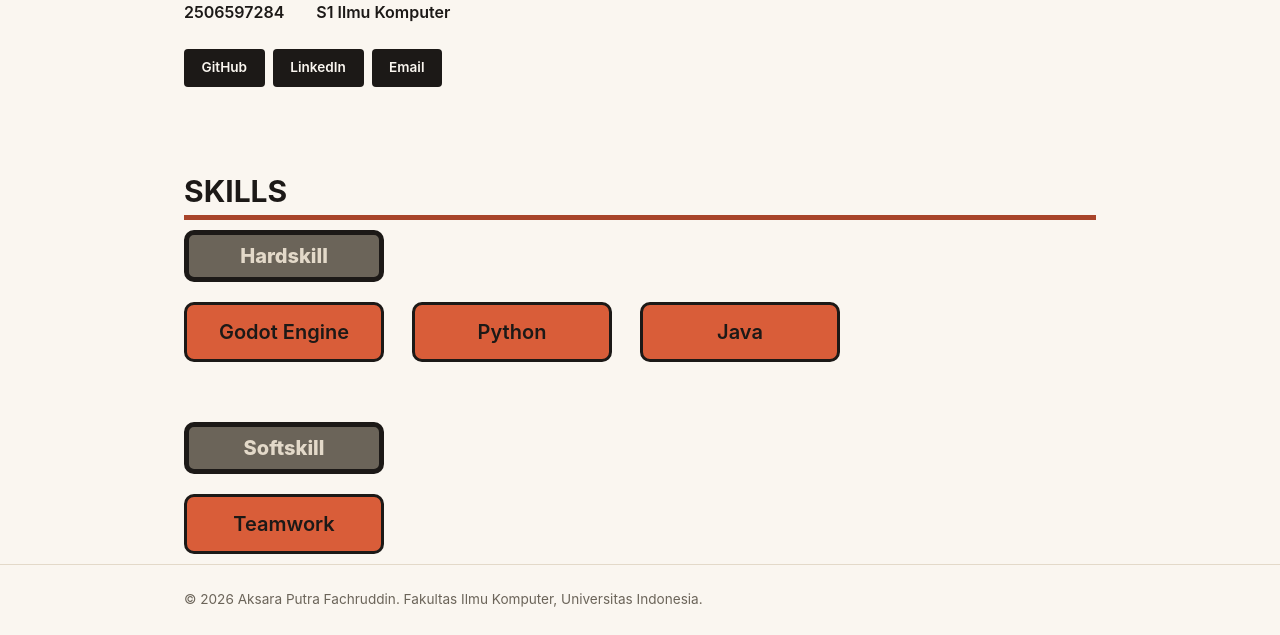
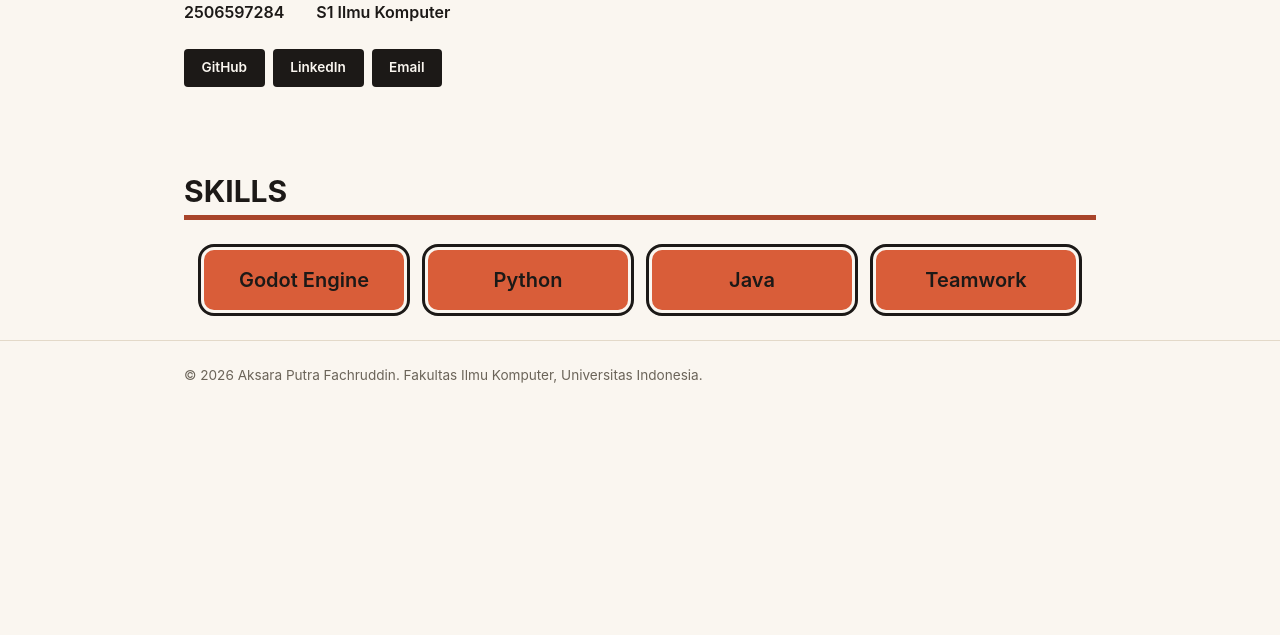
Before and after one commit to aksara-putra-f/myportofolio, a Django app: page / in a window 1280 px wide. Shown: the part 657-1292 px from the top of the page. After the commit the page ends 1040 px from the top, so only its background shows below. Run offline with Django 5.2, Linux system fonts and the light colour scheme.

Commit message:
sytling: Menghapus subjudul 'jenis skill', mengatur posisi item-item pada skill container, mengatur margin dari setiap skill card, dan menambahkan outline pada skill card

```diff
--- a/static/css/style.css
+++ b/static/css/style.css
@@ -206,57 +206,33 @@ h1, .brand {
 .card {
     background-color: #d95d39;
     border-radius: 10px;
+
+    outline: var(--ink);
+    outline-offset: 3px;
+    outline-style: solid;
+    outline-width: 3px;
 }
 
 /* ------------------------------------- */
 /* */
 /* ------------------------------------- */
 
-.skill-type {
-    margin-top: 10px;
-    margin-bottom: 10px;
-    padding: 5px 0px 5px 0px;
-    border-color: var(--ink);
-    border-width: 5px;
-    border-style: solid;
-    border-radius: 10px;
-    background-color: var(--text-muted);
-    width: 200px;
-    height: auto;
-}
-
-.skill-type {
-    text-align: center;
-    color: var(--line);
-    font-weight: 800;
-    font-size: 20px;
-}
-
-#soft-skill {
-    margin-top: 50px;
-}
-
 .skill-container {
     display: flex;
     flex-wrap: wrap;
+    justify-content: center;
     max-width: 960px;
+    margin: 20px 0px 20px 0px;
 }
 
 .skill-card {
     display: flex;
     justify-content: center;
     align-items: center;
-    padding: 10px;
-    margin: 10px 28px 10px 0px;
     width: 200px;
+    margin: 10px 12px 10px 12px;
     min-height: 60px;
     height: auto;
-}
-
-.skill-card {
-    border-color: var(--ink);
-    border-width: 3px;
-    border-style: solid;
 }
 
 .skill-card {
--- a/templates/index.html
+++ b/templates/index.html
@@ -53,7 +53,6 @@
         <section id="skills">
             <div class="container">
                 <h2 class="subjudul" id="subjudul-skills">SKILLS</h2>
-                <p class="skill-type" id="hard-skill">Hardskill</p>
                 <div class="skill-container" id="hard-skill-container">
                     <div class="card skill-card">
                         <p>Godot Engine</p>
@@ -64,9 +63,6 @@
                     <div class="card skill-card">
                         <p>Java</p>
                     </div>
-                </div>
-                <p class="skill-type" id="soft-skill">Softskill</p>
-                <div class="skill-container" id="soft-skill-container">
                     <div class="card skill-card">
                         <p>Teamwork</p>
                     </div>
```
